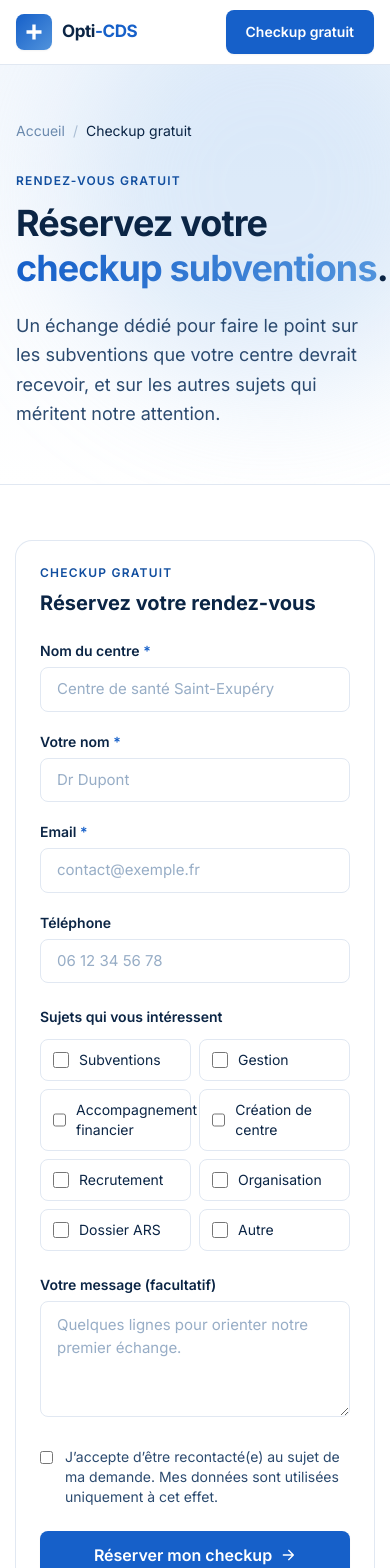
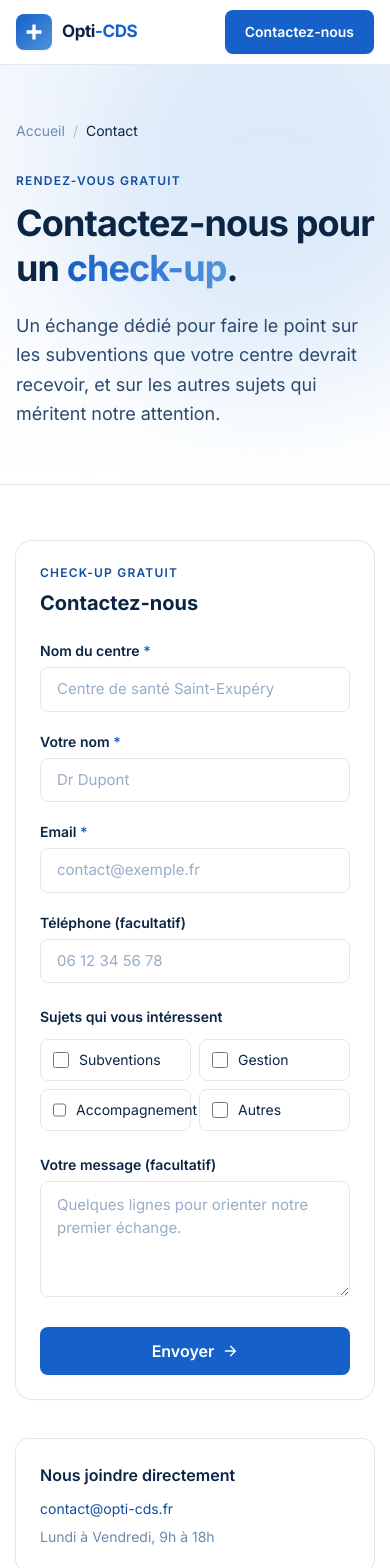
Before and after one commit to sbbb-git/Subv, a Next.js app: page /contact in a window 390 px wide. Shown: the top 1568 px of the page. Built offline with nearby package versions, Linux system fonts and the light colour scheme.

Commit message:
ui: 'Contactez-nous pour un check-up', retire téléphone et RGPD inline, 4 sujets

```diff
--- a/app/contact/page.tsx
+++ b/app/contact/page.tsx
@@ -1,11 +1,11 @@
 import type { Metadata } from "next";
 import ContactForm from "@/components/ContactForm";
 import { Breadcrumbs } from "@/components/Breadcrumbs";
-import { CONTACT_EMAIL, CONTACT_PHONE } from "@/lib/seo";
+import { CONTACT_EMAIL } from "@/lib/seo";
 
 export const metadata: Metadata = {
-  title: "Réservez votre checkup subventions",
-  description: "Réservez un rendez-vous gratuit pour faire le point sur les subventions de votre centre de santé.",
+  title: "Contactez-nous pour un check-up",
+  description: "Contactez-nous pour un check-up gratuit de votre centre de santé.",
   alternates: { canonical: "/contact" },
 };
 
@@ -15,10 +15,10 @@ export default function Page() {
       <section className="relative bg-gradient-to-b from-soft to-white overflow-hidden border-b border-line">
         <div className="absolute -top-20 -right-20 w-[400px] h-[400px] rounded-full bg-accent-200/40 blur-3xl pointer-events-none"></div>
         <div className="relative max-w-5xl mx-auto px-4 sm:px-6 lg:px-8 py-14">
-          <Breadcrumbs items={[{ name: "Accueil", href: "/" }, { name: "Checkup gratuit" }]} />
+          <Breadcrumbs items={[{ name: "Accueil", href: "/" }, { name: "Contact" }]} />
           <p className="mt-8 text-xs uppercase tracking-widest font-semibold text-accent-700">Rendez-vous gratuit</p>
           <h1 className="mt-3 text-4xl md:text-5xl lg:text-6xl font-bold tracking-tight text-ink leading-tight">
-            Réservez votre <span className="bg-gradient-to-r from-accent-600 to-accent-400 bg-clip-text text-transparent">checkup&nbsp;subventions</span>.
+            Contactez-nous pour un <span className="bg-gradient-to-r from-accent-600 to-accent-400 bg-clip-text text-transparent">check-up</span>.
           </h1>
           <p className="mt-5 text-lg text-ink-soft max-w-2xl leading-relaxed">
             Un échange dédié pour faire le point sur les subventions que votre
@@ -39,13 +39,10 @@ export default function Page() {
               <p className="mt-3 text-sm text-ink-soft">
                 <a className="text-accent-700 hover:text-accent-900" href={`mailto:${CONTACT_EMAIL}`}>{CONTACT_EMAIL}</a>
               </p>
-              <p className="mt-1 text-sm text-ink-soft">
-                <a className="text-accent-700 hover:text-accent-900" href={`tel:${CONTACT_PHONE.replace(/\s/g, "")}`}>{CONTACT_PHONE}</a>
-              </p>
-              <p className="mt-2 text-sm text-ink-mute">Lundi – Vendredi · 9h – 18h</p>
+              <p className="mt-2 text-sm text-ink-mute">Lundi à Vendredi, 9h à 18h</p>
             </div>
             <div className="rounded-xl bg-gradient-to-br from-accent-600 to-accent-500 text-white p-6">
-              <h2 className="font-semibold">Le checkup</h2>
+              <h2 className="font-semibold">Le check-up</h2>
               <ul className="mt-4 space-y-2 text-sm text-white/90">
                 <li className="flex gap-2"><span>✓</span> Sans engagement</li>
                 <li className="flex gap-2"><span>✓</span> Confidentialité totale, NDA disponible</li>
--- a/app/page.tsx
+++ b/app/page.tsx
@@ -56,7 +56,7 @@ export default function HomePage() {
               </p>
               <div className="mt-8 flex flex-wrap gap-3">
                 <Link href="/contact" className="btn-primary text-base">
-                  Réserver mon checkup
+                  Contactez-nous pour un check-up
                   <svg width="16" height="16" viewBox="0 0 24 24" fill="none" stroke="currentColor" strokeWidth="2" strokeLinecap="round" strokeLinejoin="round"><path d="M5 12h14M13 5l7 7-7 7"/></svg>
                 </Link>
                 <Link href="#services" className="btn-secondary text-base">Voir nos services</Link>
@@ -172,7 +172,7 @@ export default function HomePage() {
           </div>
 
           <div className="mt-10 text-center">
-            <Link href="/contact" className="btn-primary text-base">Réservez votre checkup subventions →</Link>
+            <Link href="/contact" className="btn-primary text-base">Contactez-nous pour un check-up →</Link>
           </div>
         </div>
       </section>
@@ -220,7 +220,7 @@ export default function HomePage() {
 
           <div className="mt-12 flex flex-wrap justify-center gap-3">
             <Link href="/services" className="btn-secondary text-base">Voir tous les services</Link>
-            <Link href="/contact" className="btn-primary text-base">Réservez votre checkup →</Link>
+            <Link href="/contact" className="btn-primary text-base">Contactez-nous pour un check-up →</Link>
           </div>
         </div>
       </section>
@@ -312,7 +312,7 @@ export default function HomePage() {
           </p>
 
           <div className="mt-10 text-center">
-            <Link href="/contact" className="btn-primary text-base">Rejoignez-les. Réservez votre checkup →</Link>
+            <Link href="/contact" className="btn-primary text-base">Rejoignez-les. Contactez-nous pour un check-up →</Link>
           </div>
         </div>
       </section>
@@ -344,7 +344,7 @@ export default function HomePage() {
             Rendez-vous gratuit
           </span>
           <h2 className="mt-6 text-4xl md:text-6xl font-bold tracking-tight leading-tight">
-            Réservez votre <span className="bg-gradient-to-r from-accent-300 to-accent-200 bg-clip-text text-transparent">checkup&nbsp;subventions</span>.
+            Contactez-nous pour un <span className="bg-gradient-to-r from-accent-300 to-accent-200 bg-clip-text text-transparent">check-up</span>.
           </h2>
           <p className="mt-6 text-white/80 text-lg md:text-xl leading-relaxed max-w-2xl mx-auto">
             Un échange dédié pour faire le point sur les subventions que votre
@@ -352,7 +352,7 @@ export default function HomePage() {
           </p>
           <div className="mt-10 flex flex-wrap justify-center gap-3">
             <Link href="/contact" className="inline-flex items-center justify-center gap-2 rounded-lg bg-white text-ink hover:bg-accent-50 font-semibold px-7 py-4 text-base transition shadow-lg">
-              Réserver mon checkup
+              Contactez-nous pour un check-up
               <svg width="16" height="16" viewBox="0 0 24 24" fill="none" stroke="currentColor" strokeWidth="2" strokeLinecap="round" strokeLinejoin="round"><path d="M5 12h14M13 5l7 7-7 7"/></svg>
             </Link>
             <a href="mailto:contact@opti-cds.fr" className="inline-flex items-center justify-center gap-2 rounded-lg ring-1 ring-white/30 hover:bg-white/10 text-white font-semibold px-7 py-4 text-base transition">
--- a/app/services/page.tsx
+++ b/app/services/page.tsx
@@ -26,7 +26,7 @@ export default function Page() {
             Tous les sujets administratifs et stratégiques d’un centre de
             santé, traités par une équipe spécialisée.
           </p>
-          <Link href="/contact" className="mt-7 inline-flex btn-primary">Réserver mon checkup</Link>
+          <Link href="/contact" className="mt-7 inline-flex btn-primary">Contactez-nous pour un check-up</Link>
         </div>
       </section>
 
@@ -67,7 +67,7 @@ export default function Page() {
         );
       })}
 
-      <CTASection title="Parlons de votre centre de santé" label="Réserver mon checkup" href="/contact" />
+      <CTASection title="Parlons de votre centre de santé" label="Contactez-nous pour un check-up" href="/contact" />
     </>
   );
 }
--- a/components/ContactForm.tsx
+++ b/components/ContactForm.tsx
@@ -2,16 +2,7 @@
 
 import { useState } from "react";
 
-const INTERESTS = [
-  "Subventions",
-  "Gestion",
-  "Accompagnement financier",
-  "Création de centre",
-  "Recrutement",
-  "Organisation",
-  "Dossier ARS",
-  "Autre",
-];
+const INTERESTS = ["Subventions", "Gestion", "Accompagnement", "Autres"];
 
 export default function ContactForm() {
   const [sent, setSent] = useState(false);
@@ -28,7 +19,7 @@ export default function ContactForm() {
           <svg width="28" height="28" viewBox="0 0 24 24" fill="none" stroke="currentColor" strokeWidth="3"><path d="M5 12l5 5L20 7"/></svg>
         </div>
         <h3 className="mt-4 text-2xl font-bold text-ink">Demande envoyée.</h3>
-        <p className="mt-3 text-ink-soft">Nous revenons vers vous très rapidement pour planifier votre checkup.</p>
+        <p className="mt-3 text-ink-soft">Nous revenons vers vous très rapidement.</p>
       </div>
     );
   }
@@ -36,15 +27,15 @@ export default function ContactForm() {
   return (
     <form onSubmit={handleSubmit} className="bg-white rounded-2xl ring-1 ring-line p-6 md:p-8 space-y-6 shadow-sm">
       <div>
-        <p className="text-xs uppercase tracking-widest font-semibold text-accent-700">Checkup gratuit</p>
-        <h3 className="mt-2 text-xl md:text-2xl font-bold text-ink">Réservez votre rendez-vous</h3>
+        <p className="text-xs uppercase tracking-widest font-semibold text-accent-700">Check-up gratuit</p>
+        <h3 className="mt-2 text-xl md:text-2xl font-bold text-ink">Contactez-nous</h3>
       </div>
 
       <div className="grid md:grid-cols-2 gap-5">
         <Field label="Nom du centre" name="centre" placeholder="Centre de santé Saint-Exupéry" required />
         <Field label="Votre nom" name="name" placeholder="Dr Dupont" required />
         <Field label="Email" name="email" type="email" placeholder="contact@exemple.fr" required />
-        <Field label="Téléphone" name="phone" placeholder="06 12 34 56 78" />
+        <Field label="Téléphone (facultatif)" name="phone" placeholder="06 12 34 56 78" />
       </div>
 
       <div>
@@ -69,13 +60,8 @@ export default function ContactForm() {
         />
       </div>
 
-      <label className="flex items-start gap-3 text-sm text-ink-soft">
-        <input type="checkbox" required className="mt-1 accent-accent-600" />
-        <span>J’accepte d’être recontacté(e) au sujet de ma demande. Mes données sont utilisées uniquement à cet effet.</span>
-      </label>
-
       <button type="submit" className="btn-primary w-full md:w-auto text-base">
-        Réserver mon checkup
+        Envoyer
         <svg width="16" height="16" viewBox="0 0 24 24" fill="none" stroke="currentColor" strokeWidth="2" strokeLinecap="round" strokeLinejoin="round"><path d="M5 12h14M13 5l7 7-7 7"/></svg>
       </button>
     </form>
--- a/components/Footer.tsx
+++ b/components/Footer.tsx
@@ -1,5 +1,5 @@
 import Link from "next/link";
-import { CONTACT_EMAIL, CONTACT_PHONE } from "@/lib/seo";
+import { CONTACT_EMAIL } from "@/lib/seo";
 import { services } from "@/content/services";
 
 export default function Footer() {
@@ -19,9 +19,8 @@ export default function Footer() {
           <p className="mt-4 text-white/65 text-sm leading-relaxed max-w-sm">
             Accompagnement des centres de santé : création, recrutement, organisation, gestion, financements.
           </p>
-          <p className="mt-5 text-white/65 text-sm space-y-1">
-            <span className="block"><a href={`mailto:${CONTACT_EMAIL}`} className="hover:text-white">{CONTACT_EMAIL}</a></span>
-            <span className="block"><a href={`tel:${CONTACT_PHONE.replace(/\s/g, "")}`} className="hover:text-white">{CONTACT_PHONE}</a></span>
+          <p className="mt-5 text-white/65 text-sm">
+            <a href={`mailto:${CONTACT_EMAIL}`} className="hover:text-white">{CONTACT_EMAIL}</a>
           </p>
         </div>
         <div className="md:col-span-4">
@@ -44,9 +43,9 @@ export default function Footer() {
           </ul>
         </div>
         <div className="md:col-span-2">
-          <h3 className="text-xs uppercase tracking-widest text-white/45 mb-4">Checkup</h3>
+          <h3 className="text-xs uppercase tracking-widest text-white/45 mb-4">Contact</h3>
           <Link href="/contact" className="btn-primary text-sm">
-            Réserver
+            Contactez-nous
           </Link>
         </div>
       </div>
--- a/components/Header.tsx
+++ b/components/Header.tsx
@@ -26,7 +26,7 @@ export default function Header() {
           ))}
         </nav>
         <Link href="/contact" className="btn-primary py-2 px-4 text-sm">
-          Checkup gratuit
+          Contactez-nous
         </Link>
       </div>
     </header>
--- a/lib/seo.ts
+++ b/lib/seo.ts
@@ -4,6 +4,5 @@ export const DEFAULT_DESCRIPTION =
   "Opti-CDS accompagne les centres de santé : création, recrutement, organisation, gestion, financements. Notre offre phare : la récupération des subventions.";
 
 export const CONTACT_EMAIL = "contact@opti-cds.fr";
-export const CONTACT_PHONE = "01 00 00 00 00";
 
 export const OG_IMAGE = "/og-image.svg";
```
Also changed, not shown: 1 other file (tests, documents, lock files or other folders).
